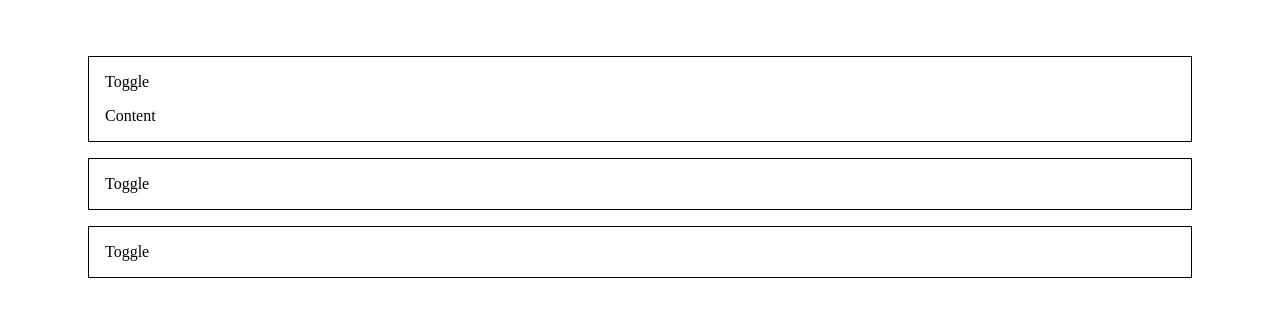
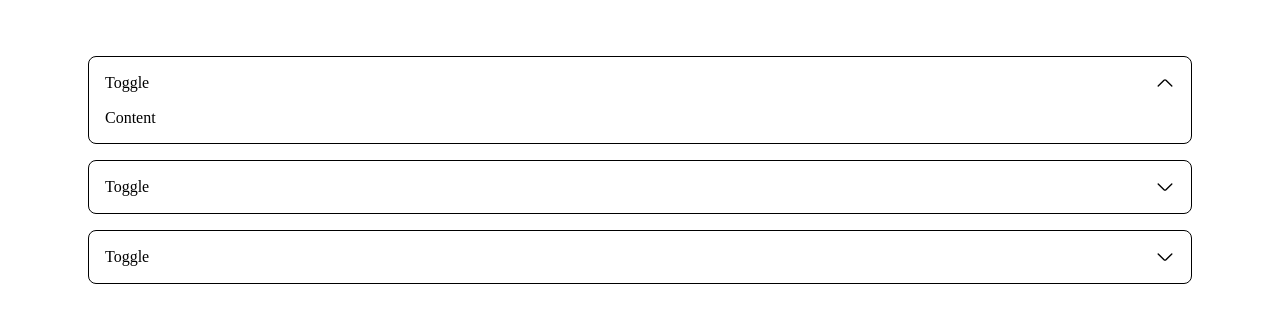
Before and after one commit to spowell0162/accordion, a plain HTML site: page index.html in a window 1280 px wide. Drawn offline with Linux system fonts and the light colour scheme.

Commit message:
rotating icon

```diff
--- a/index.html
+++ b/index.html
@@ -14,15 +14,24 @@
             <div class="container">
                 <div class="accordion_component">
                     <div class="accordion_item">
-                        <div class="accordion_toggle">Toggle</div>
+                        <div class="accordion_toggle">
+                            <div>Toggle</div>
+                            <img class="accordion_icon open" src="icons/arrow-down.svg" alt="arrow down">
+                        </div>
                         <div class="accordion_content open">Content</div>
                     </div>
                     <div class="accordion_item">
-                        <div class="accordion_toggle">Toggle</div>
+                        <div class="accordion_toggle">
+                            <div>Toggle</div>
+                            <img class="accordion_icon" src="icons/arrow-down.svg" alt="arrow down">
+                        </div>
                         <div class="accordion_content">Content</div>
                     </div>
                     <div class="accordion_item">
-                        <div class="accordion_toggle">Toggle</div>
+                        <div class="accordion_toggle">
+                            <div>Toggle</div>
+                            <img class="accordion_icon" src="icons/arrow-down.svg" alt="arrow down">
+                        </div>
                         <div class="accordion_content">Content</div>
                     </div>
                 </div>
--- a/script.js
+++ b/script.js
@@ -1,11 +1,15 @@
 "use strict";
 
+// HTML Elements
 const accordionItem = document.querySelectorAll('.accordion_item');
 
+// Event Handlers
 accordionItem.forEach(item => {
     const toggle = item.querySelector('.accordion_toggle');
     const content = item.querySelector('.accordion_content');
+    const icon = item.querySelector('.accordion_icon');
     toggle.addEventListener('click', function () {
         content.classList.toggle('open');
+        icon.classList.toggle('open');
     });
 });
--- a/style.css
+++ b/style.css
@@ -17,13 +17,25 @@
 }
 
 .accordion_item {
+    padding: 0rem 1rem;
     border: solid 1px;
-    padding: 0rem 1rem;
+    border-radius: 0.5rem;
 }
 
 .accordion_toggle {
+    display: flex;
+    justify-content: space-between;
+    align-items: center;
+    padding: 1rem 0rem;
     cursor: pointer;
-    padding: 1rem 0rem;
+}
+
+.accordion_icon {
+    width: 1.25rem;
+}
+
+.accordion_icon.open {
+    transform: rotate(180deg);
 }
 
 .accordion_content {
```
Also changed, not shown: icons/arrow-down.svg (added).
